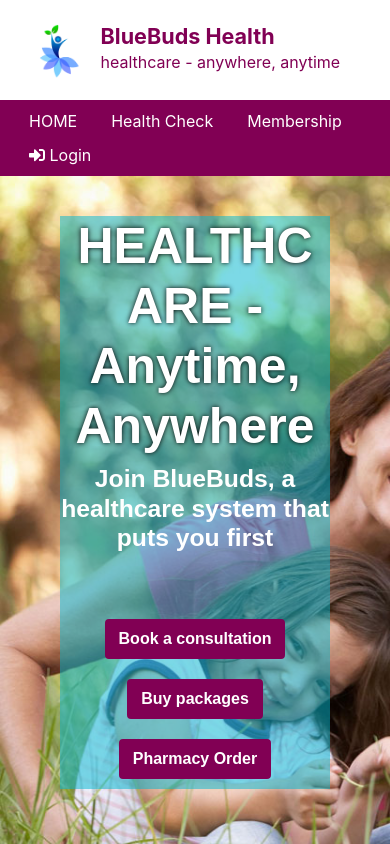
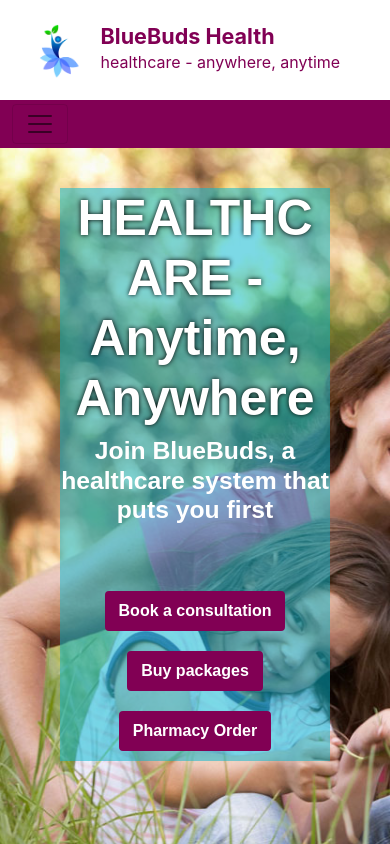
Before and after one commit to Chayti/BlueBuds-Healthcare, a React (Create React App) app: page / in a window 390 px wide. Shown: the top 844 px of the page. Built offline with nearby package versions, Linux system fonts and the light colour scheme; no server answers; what react-animations would draw is missing.

Commit message:
made header responsive

```diff
--- a/src/components/Header/Header.js
+++ b/src/components/Header/Header.js
@@ -1,10 +1,11 @@
 import React from 'react';
-import { NavLink } from 'react-router-dom';
+import { Link, NavLink } from 'react-router-dom';
 import './Header.css';
 import logo from '../../images/logo.png';
 import { FontAwesomeIcon } from '@fortawesome/react-fontawesome';
 import { faSignInAlt, faSignOutAlt } from '@fortawesome/free-solid-svg-icons';
 import useAuth from '../../hooks/useAuth';
+import { Container, Nav, Navbar } from 'react-bootstrap';
 
 const Header = () => {
     const style = {
@@ -23,13 +24,16 @@
                 </div>
             </div>
 
-            <nav className="navbar py-1 mt-3">
-                <NavLink to="/home" activeStyle={style} className="link">HOME</NavLink>
-                <NavLink to="/healthCheck" activeStyle={style} className="link">Health Check</NavLink>
-                <NavLink to="/membership" activeStyle={style} className="link">Membership</NavLink>
+            <Navbar className="py-1 mt-3" collapseOnSelect expand="lg">
+                <Container>
+                    <Navbar.Toggle />
+                    <Navbar.Collapse className="justify-content-center">
+                        <Nav.Link as={Link} to="/home" activeStyle={style} className="link">HOME</Nav.Link>
+                        <Nav.Link as={Link} to="/healthCheck" activeStyle={style} className="link">HEALTH CHECK</Nav.Link>
+                        <Nav.Link as={Link} to="/membership" activeStyle={style} className="link">MEMBERSHIP</Nav.Link>
                         {
                             user.email ?
-                        <span className="mx-3 my-0  text-light">Hello, {user.displayName}</span>
+                                <span className="mx-4 px-1 my-0  text-light">Hello, {user.displayName}</span>
                                 : <p></p>
                         }
                         {
@@ -41,7 +45,9 @@
                             user.email ? <button onClick={logOut} className="btn"><FontAwesomeIcon icon={faSignOutAlt} size="1x" />&nbsp;Log out</button>
                                 : <NavLink to="/login" activeStyle={style} className="link"><FontAwesomeIcon icon={faSignInAlt} size="1x" />&nbsp;Login</NavLink>
                         }
-            </nav>
+                    </Navbar.Collapse>
+                </Container>
+            </Navbar>
 
         </div>
     );
--- a/src/components/Login/Login.js
+++ b/src/components/Login/Login.js
@@ -107,7 +107,7 @@
     }
 
     return (
-        <div className="d-flex align-items-center justify-content-center my-5 login-section login-box">
+        <div className="d-flex align-items-center justify-content-center login-section login-box">
             <div className="front-bg px-5">
                 <h2 className="fw-bold">Please {isLogin ? 'Login' : 'Register'}</h2>
                 <form onSubmit={handleRegistration}>
```
Lines whose indentation alone changed are shown as unchanged.
